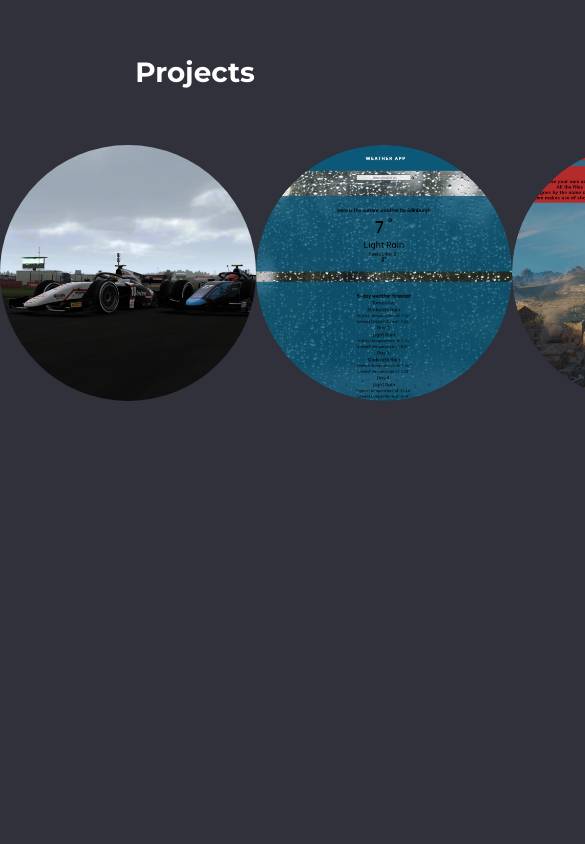
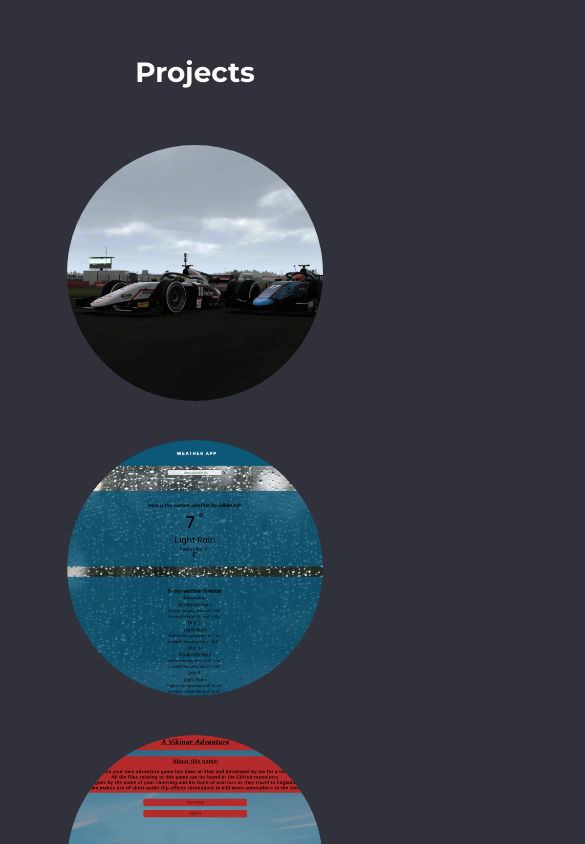
Before and after one commit to CamyH/personal-website-react, a React (Create React App) app: page /projects in a window 390 px wide. Shown: the top 844 px of the page, 585 px wide, since content can reach past the window. Built offline with nearby package versions, Linux system fonts and the light colour scheme.

Commit message:
improved responsiveness of project images

```diff
--- a/src/components/my-projects/projects.css
+++ b/src/components/my-projects/projects.css
@@ -12,13 +12,15 @@
 #projects {
   display: flex;
   justify-content: space-evenly;
+  flex-wrap: wrap;
   margin: 0 0 5% 0;
 }
 
 .projects {
   border-radius: 50%;
-  width: clamp(8em, 16em, 26em);
-  height: clamp(8em, 16em, 26em);
+  width: clamp(6em, 16em, 26em);
+  height: clamp(6em, 16em, 26em);
+  margin: 0 0 10% 0;
 }
 
 img {
```
